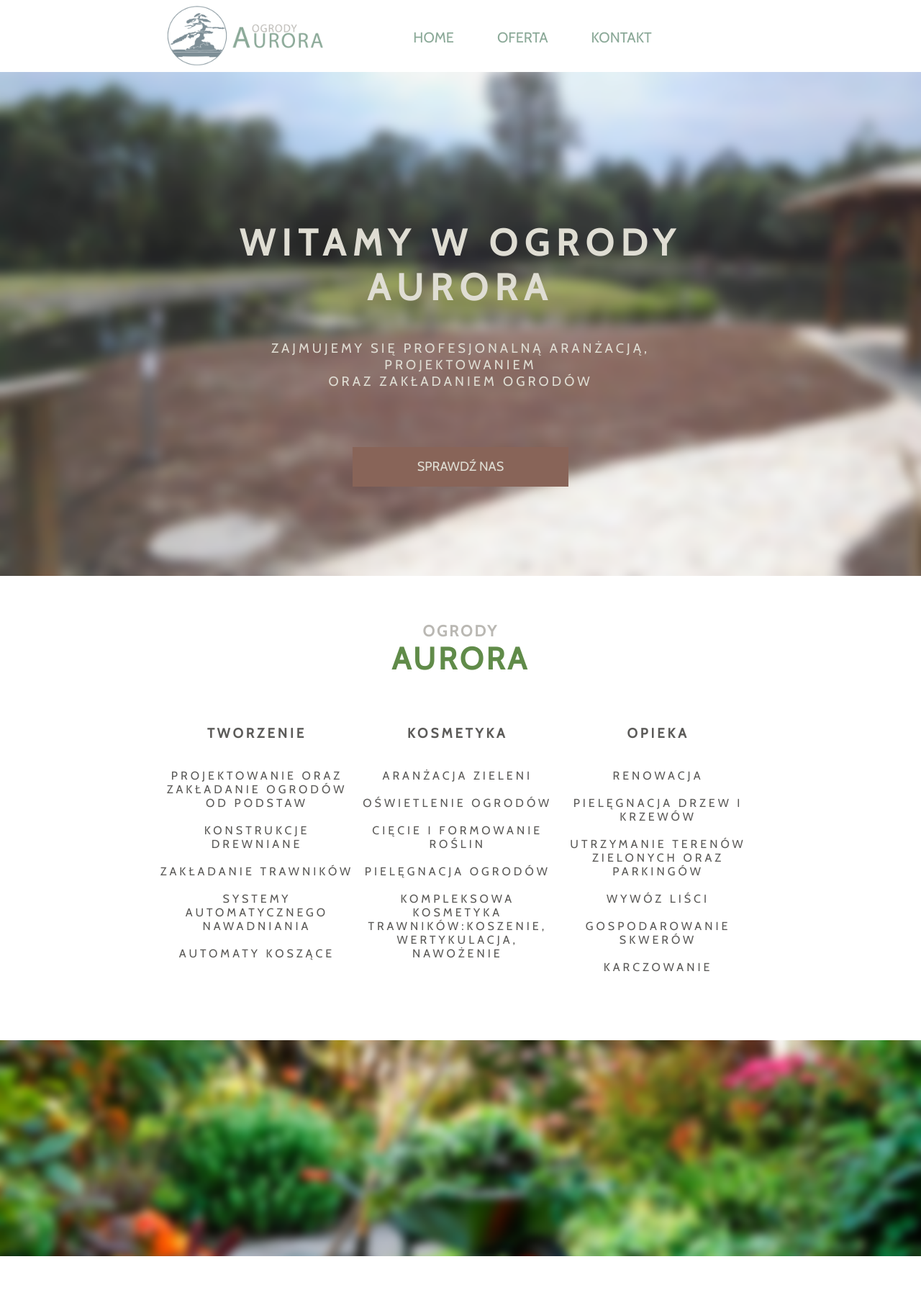
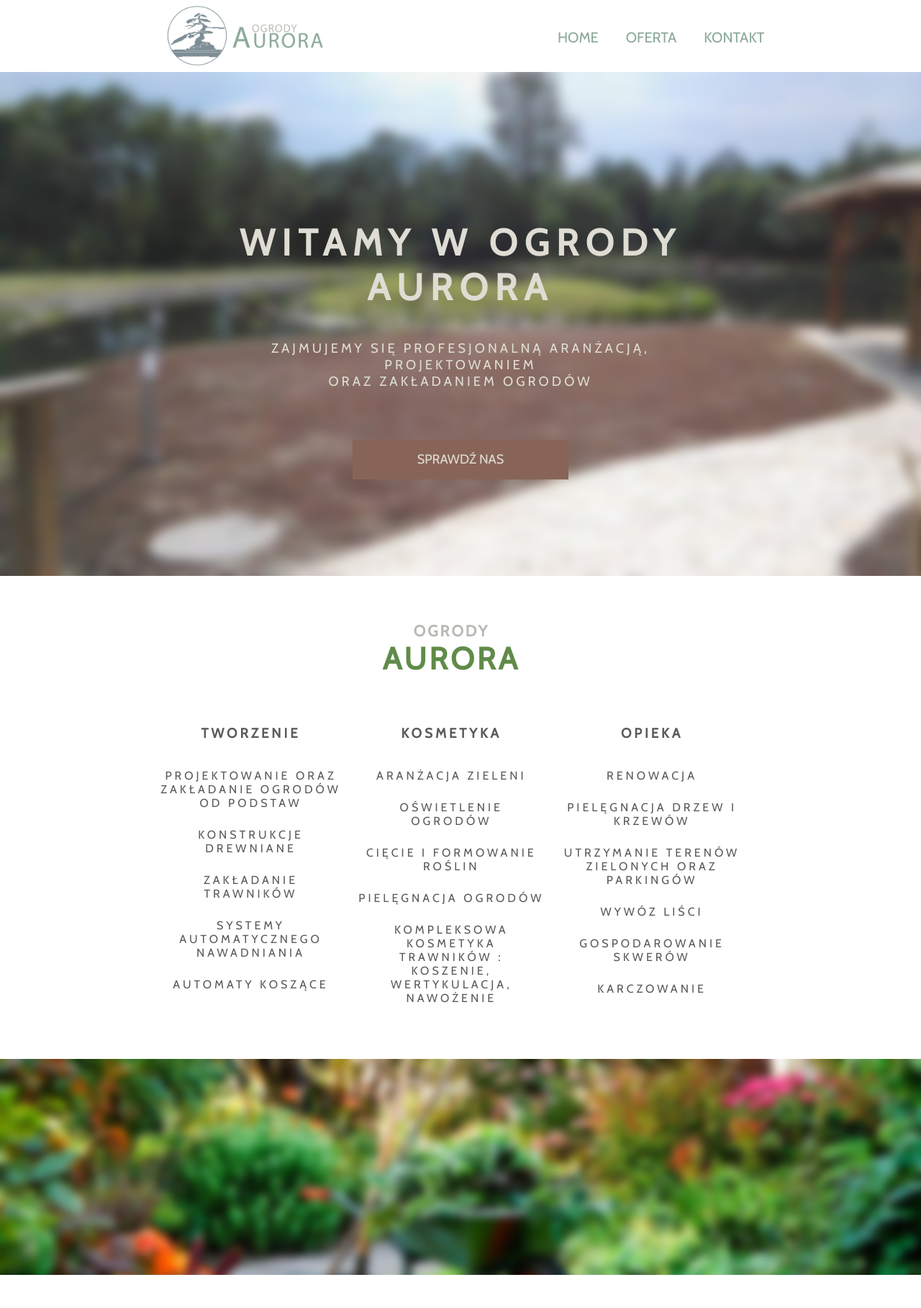
Before and after one commit to shyrade/site-1, a PHP site: page / in a window 1280 px wide. Shown: the top 1817 px of the page at 72% size. Run offline with PHP 8.4, Linux system fonts and the light colour scheme; some libraries are stand-ins or nearby versions.

Commit message:
Done
Autoprefixer and cleanup done,
HTML Valid, CSS Valid

```diff
--- a/assets/css/main.css
+++ b/assets/css/main.css
@@ -57,38 +61,26 @@ header{
   width: 100%;
   overflow: hidden;
   -webkit-transition: height 0.3s;
-  -moz-transition: height 0.3s;
-  -ms-transition: height 0.3s;
-  -o-transition: height 0.3s;
   transition: height 0.3s;
 }
 
 .logo{
   float:left;
   -webkit-transition: all 0.3s;
-  -moz-transition: all 0.3s;
-  -ms-transition: all 0.3s;
-  -o-transition: all 0.3s;
   transition: all 0.3s;
 }
 
 .logo img{
   height: 100px;
   -webkit-transition: all 0.3s;
-  -moz-transition: all 0.3s;
-  -ms-transition: all 0.3s;
-  -o-transition: all 0.3s;
   transition: all 0.3s;
 }
 
 header nav{
-  float:right;
+  float: right;
+  margin: auto;
   padding-top: 40px;
-  padding-right: 15%;
   -webkit-transition: all 0.3s;
-  -moz-transition: all 0.3s;
-  -ms-transition: all 0.3s;
-  -o-transition: all 0.3s;
   transition: all 0.3s;
 }
 
@@ -100,15 +92,12 @@ header ul{
 header li{
   float: left;
   display: inline;
-  padding: 0 30px 0 30px;
+  padding: 0 0 0 38px;
 }
 
 header a{
   color: #8ba998;
   -webkit-transition: all 0.3s;
-  -moz-transition: all 0.3s;
-  -ms-transition: all 0.3s;
-  -o-transition: all 0.3s;
   transition: all 0.3s;
 }
 
@@ -228,7 +215,7 @@ h1{
   letter-spacing: 4px;
   max-width: 550px;
   text-align: center;
-  padding-bottom: 80px;
+  padding-bottom: 70px;
   margin: auto;
 }
 
@@ -261,6 +248,7 @@ h2{
   color: #bab8b3;
   font-size: 16pt;
   letter-spacing: 3px;
+  padding-right: 3%;
 }
 
 h2 span{
@@ -272,8 +260,16 @@ h2 span{
 .c1{
   float:left;
   margin-top: 30px;
-  width: 33%;
+  width: 31%;
   letter-spacing: 4px;
+}
+
+.lm{
+  margin-left: 2%;
+}
+
+#oferta ul li{
+  margin-bottom: 25px;
 }
 
 /*- Break #1 -*/
@@ -499,6 +542,21 @@ footer span{
 
 /*- Mobile menu drawer -*/
 
+@-webkit-keyframes menuopen {
+    0%{
+      height: 0;
+      opacity: 0;
+    }
+    60%{
+      height: 285px;
+      opacity: 1;
+    }
+    100%{
+      height: 258px;
+      opacity: 1;
+    }
+}
+
 @keyframes menuopen {
     0%{
       height: 0;
@@ -511,6 +569,18 @@ footer span{
     100%{
       height: 258px;
       opacity: 1;
+    }
+}
+
+@-webkit-keyframes menuclose {
+    0%{
+      height: 258px;
+    }
+    99%{
+      height: 0;
+    }
+    100%{
+      opacity: 0;
     }
 }
 
--- a/index.html
+++ b/index.html
@@ -5,16 +5,18 @@
   <meta name="description" content="OPIS" >
   <meta name="keywords" content="TAGI" >
   <meta name="author" content="Tymoteusz Kulpa" >
-  <meta name="viewport" content="width=device-width, initial-scale=1, user-scalable=no" />
+  <meta name="viewport" content="width=device-width, initial-scale=1" />
   <link rel="stylesheet" type="text/css" href="assets/css/main.css" />
 
-  <script language="JavaScript" type="text/javascript" src="https://ajax.googleapis.com/ajax/libs/jquery/3.2.1/jquery.min.js"></script>
+  <title>Ogrody Aurora</title>
+
+  <script type="text/javascript" src="https://ajax.googleapis.com/ajax/libs/jquery/3.2.1/jquery.min.js"></script>
   <script type="text/javascript" async="" src="http://www.google-analytics.com/ga.js"></script>
   <script src="assets/js/classie/classie.js"></script>
 
 </head>
 <body>
-  <!-- Nawigacja --->
+  <!-- Nawigacja -->
   <header>
     <div class="container">
       <span class="logo">
@@ -53,7 +55,7 @@
 
   <div id="navresp">
       <span id="logo">
-        <img src="assets/img/mobilelogo.svg" alt=""></img>
+        <img src="assets/img/logo.gif" alt="Ogrody Aurora">
       </span>
 
       <div id="burger">
@@ -117,7 +119,7 @@
 
     </script>
 
-<!-- Zawartość --->
+<!-- Zawartość -->
 <section id="showcase">
   <div class="container">
     <h1>Witamy w Ogrody Aurora</h1>
@@ -136,39 +138,40 @@
     <div id="tworzenie" class="c1">
       <h3>Tworzenie</h3><br>
       <ul>
-        <li>Projektowanie oraz zakładanie ogrodów od podstaw</li><br>
-        <li>Konstrukcje drewniane</li><br>
-        <li>Zakładanie trawników</li><br>
-        <li>Systemy automatycznego nawadniania</li><br>
-        <li>Automaty koszące</li><br>
+        <li>Projektowanie oraz zakładanie ogrodów od podstaw</li>
+        <li>Konstrukcje drewniane</li>
+        <li>Zakładanie trawników</li>
+        <li>Systemy automatycznego nawadniania</li>
+        <li>Automaty koszące</li>
       </ul>
     </div>
-    <div id="kosmetyka" class="c1">
+    <div id="kosmetyka" class="c1 lm">
       <h3>Kosmetyka</h3><br>
       <ul>
-        <li>Aranżacja zieleni</li><br>
-        <li>Oświetlenie ogrodów</li><br>
-        <li>Cięcie i formowanie roślin</li><br>
-        <li>Pielęgnacja ogrodów</li><br>
-        <li>Kompleksowa kosmetyka trawników:koszenie, wertykulacja, nawożenie</li><br>
+        <li>Aranżacja zieleni</li>
+        <li>Oświetlenie ogrodów</li>
+        <li>Cięcie i formowanie roślin</li>
+        <li>Pielęgnacja ogrodów</li>
+        <li>Kompleksowa kosmetyka trawników : koszenie, wertykulacja, nawożenie</li>
       </ul>
     </div>
-    <div id="opieka" class="c1">
+    <div id="opieka" class="c1 lm">
       <h3>Opieka</h3><br>
       <ul>
-        <li>Renowacja</li><br>
-        <li>Pielęgnacja drzew i krzewów</li><br>
-        <li>Utrzymanie terenów zielonych oraz parkingów</li><br>
-        <li>Wywóz liści</li><br>
-        <li>Gospodarowanie skwerów</li><br>
-        <li>Karczowanie</li><br>
+        <li>Renowacja</li>
+        <li>Pielęgnacja drzew i krzewów</li>
+        <li>Utrzymanie terenów zielonych oraz parkingów</li>
+        <li>Wywóz liści</li>
+        <li>Gospodarowanie skwerów</li>
+        <li>Karczowanie</li>
       </ul>
     </div>
   </div>
 </section>
 
   <section id="break1">
-    <!-- IMG#1 --->
+    <!-- IMG#1 -->
+    <h6>Break1</h6>
   </section>
 
 <section id="kontakt">
@@ -220,10 +223,10 @@
     <div id="form1">
       <form class="formularz" action="mailto:tymi223@gmail.com" method="post" enctype="text/plain">
         <fieldset>
-          <input type="textbox" name="imie+nazwisko" value="Imię i nazwisko" onfocus="if (this.value=='Imię i nazwisko') this.value='';" onblur="if (this.value=='') this.value='Imię i nazwisko';"/><br>
-          <input type="textbox" name="email" value="E-mail" onfocus="if (this.value=='E-mail') this.value='';" onblur="if (this.value=='') this.value='E-mail';"/><br>
+          <input type="text" name="imie+nazwisko" value="Imię i nazwisko" onfocus="if (this.value=='Imię i nazwisko') this.value='';" onblur="if (this.value=='') this.value='Imię i nazwisko';"/><br>
+          <input type="email" name="email" value="E-mail" onfocus="if (this.value=='E-mail') this.value='';" onblur="if (this.value=='') this.value='E-mail';"/><br>
         </fieldset>
-        <input type="textbox" name="tresc" value="Treść" onfocus="if (this.value=='Treść') this.value='';" onblur="if (this.value=='') this.value='Treść';"/><br>
+        <input type="text" name="tresc" value="Treść" onfocus="if (this.value=='Treść') this.value='';" onblur="if (this.value=='') this.value='Treść';"/><br>
         <button class="b1" type="submit">WYŚLIJ</button>
       </form>
     </div>
@@ -233,10 +236,11 @@
 </section>
 
   <section id="break2">
-    <!-- IMG#2 --->
+    <!-- IMG#2 -->
+    <h6>Break2</h6>
   </section>
 
-<!-- Stopka --->
+<!-- Stopka -->
     <footer>
       OGRODY AURORA 2013-<script>document.write(new Date().getFullYear())</script>&reg; <br>
       <span>DESIGN &amp; CODE: Tymoteusz 'nyiss' Kulpa</span>
```
Also changed, not shown: other parts of assets/css/main.css (+59 -18 lines), assets/img/mobilelogo.svg (deleted). Lines whose indentation alone changed are shown as unchanged.
